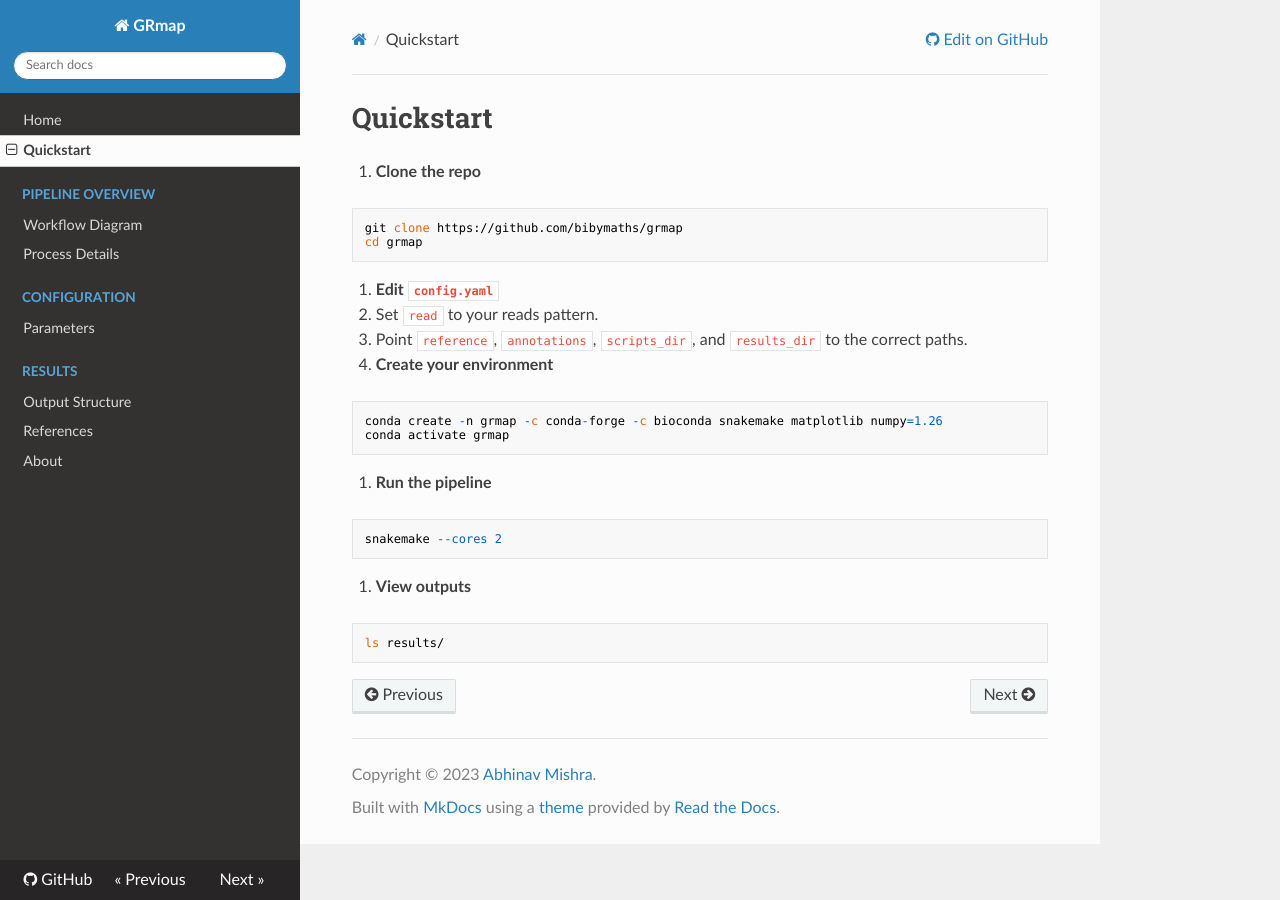
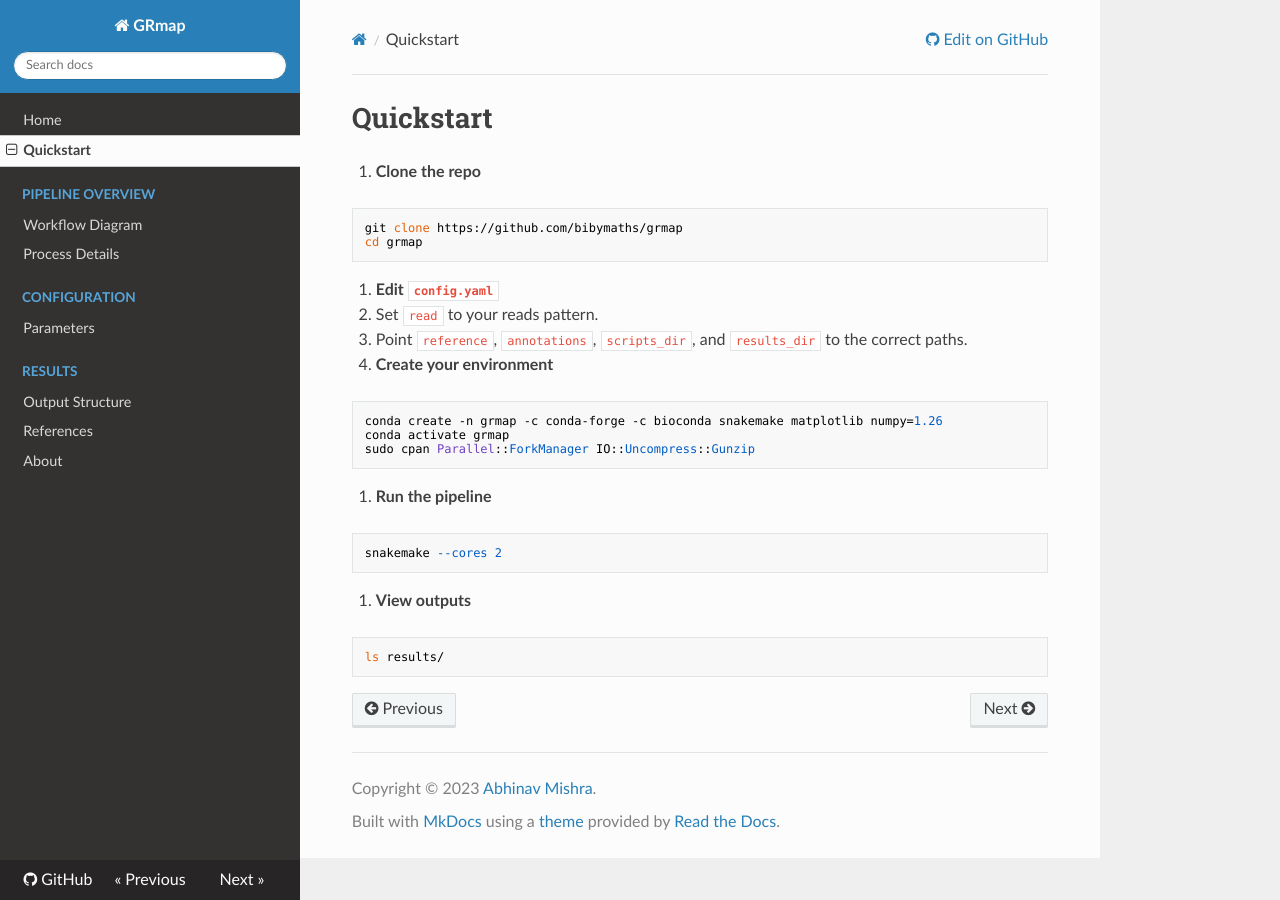
Before and after one commit to bibymaths/grmap, an MkDocs documentation site: the page built from docs/quickstart.md, in a window 1280 px wide. Built offline with MkDocs 1.6.1, drawn with Linux system fonts in a browser that asks for light colours; nearby versions of some CDN libraries.

````diff
--- a/config.yaml
+++ b/config.yaml
@@ -1,4 +1,4 @@
-
+querysize: 100
 read: data/reads/*.fasta.gz
 reference: data/ref/hg38_partial.fasta.gz
 annotate: data/annotations
--- a/docs/quickstart.md
+++ b/docs/quickstart.md
@@ -17,6 +17,7 @@ cd grmap
 ```bash
 conda create -n grmap -c conda-forge -c bioconda snakemake matplotlib numpy=1.26
 conda activate grmap
+sudo cpan Parallel::ForkManager IO::Uncompress::Gunzip
 ```
 
 4. **Run the pipeline**
````
Also changed, not shown: 4 other files.
